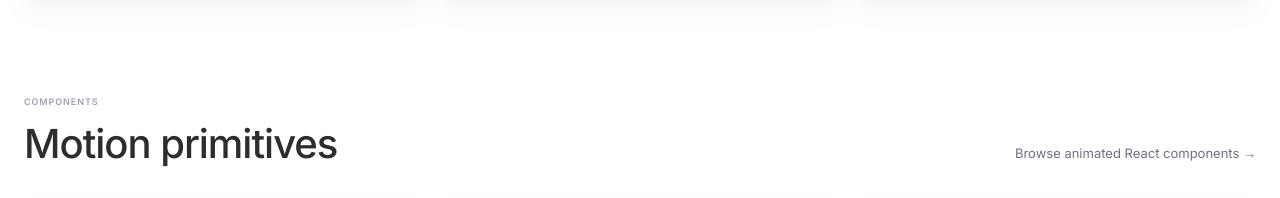
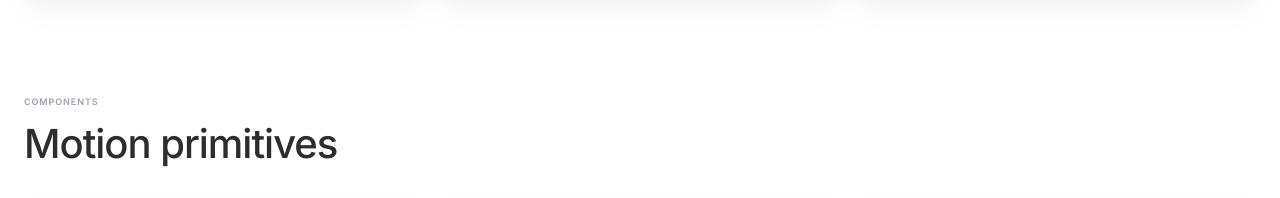
Before and after one commit to aloksivastava1025-prog/cue-foundations, a Next.js app: page / in a window 1280 px wide. Shown: the part 1057-1255 px from the top of the page. Built offline with nearby package versions, Linux system fonts and the light colour scheme.

Commit message:
Remove 'Browse animated React components' link from Motion section

```diff
--- a/app/page.tsx
+++ b/app/page.tsx
@@ -124,19 +124,9 @@ export default function HomePage() {
         <div className="mb-3 text-[9px] font-semibold uppercase tracking-widest text-[#9CA3AF]">
           Components
         </div>
-        <div className="mb-6 flex flex-col gap-2 md:mb-8 md:flex-row md:items-baseline md:justify-between md:gap-4">
-          <h2 className="text-[28px] font-medium leading-[1.15] tracking-tight text-[#2D2D2D] md:text-[40px]">
-            Motion primitives
-          </h2>
-          <a
-            href="https://cuedesign.space"
-            target="_blank"
-            rel="noopener noreferrer"
-            className="text-[13px] text-[#6B7280] hover:text-[#111827]"
-          >
-            Browse animated React components →
-          </a>
-        </div>
+        <h2 className="mb-6 text-[28px] font-medium leading-[1.15] tracking-tight text-[#2D2D2D] md:mb-8 md:text-[40px]">
+          Motion primitives
+        </h2>
         <div className="grid grid-cols-1 gap-4 sm:grid-cols-2 lg:grid-cols-3">
           {visibleRegistry.slice(3).map((item) => (
             <ComponentCard key={item.slug} item={item} />
```
